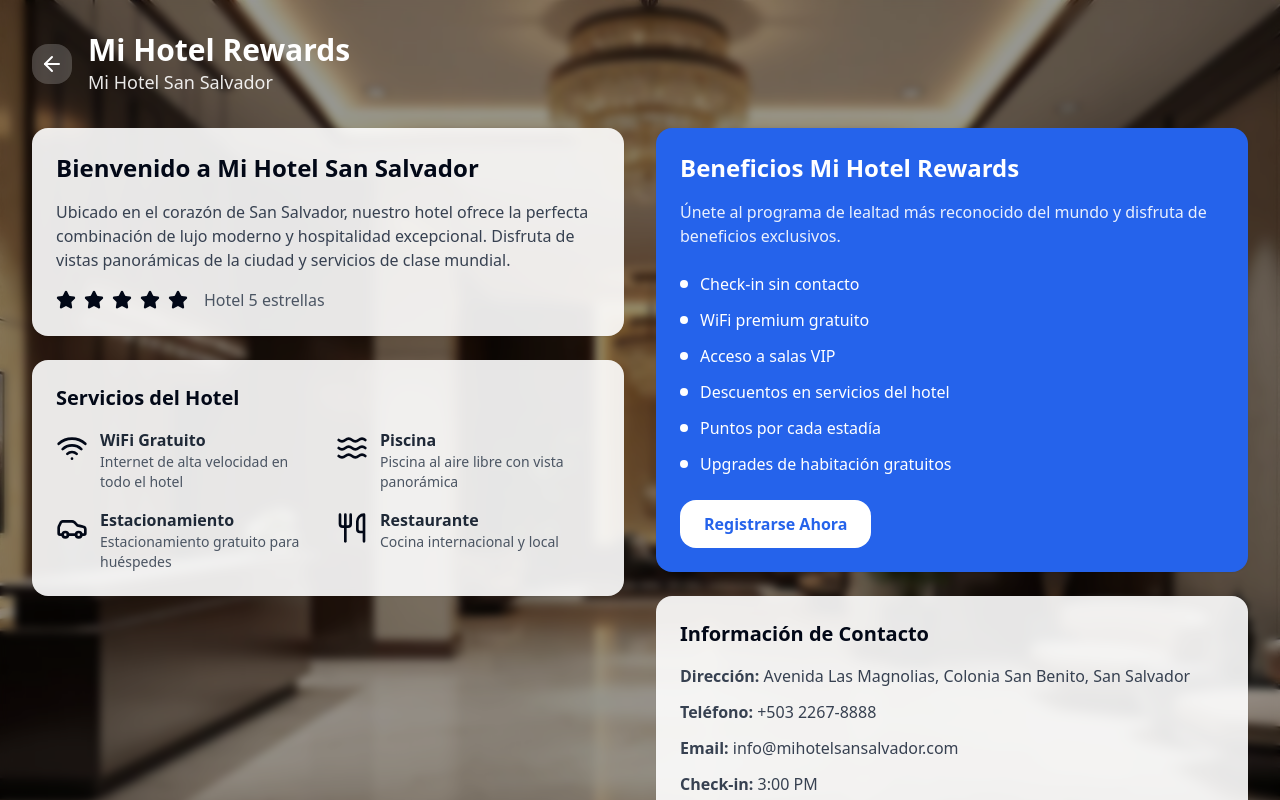
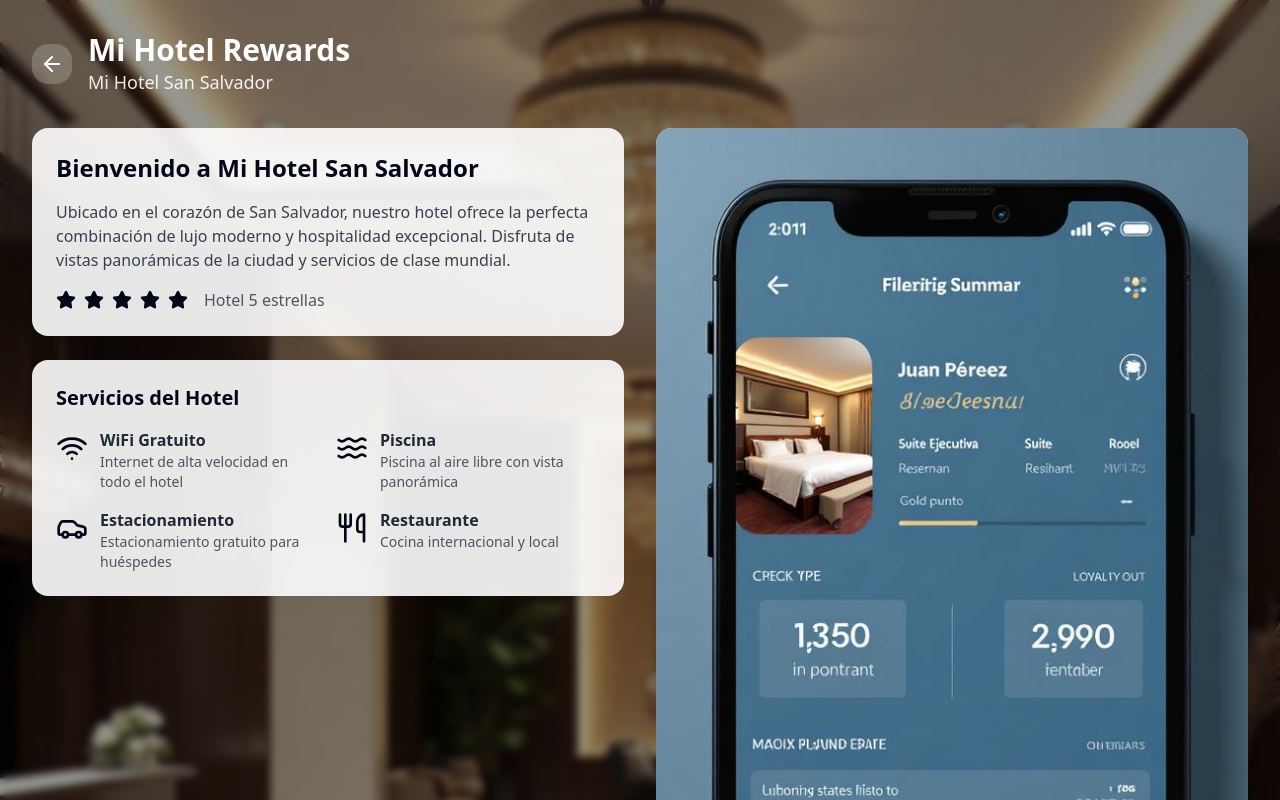
Before and after one commit to carlospena11/tv-app-builder, a React (Vite) app: page /dashboard/hilton-honors in a window 1280 px wide. Shown: the top 800 px of the page. Built offline with nearby package versions, Linux system fonts and the light colour scheme.

Commit message:
Update Mi Hotel Rewards image
Changed the Mi Hotel Rewards image to a placeholder, as requested, with plans to update it later.

```diff
--- a/src/pages/HiltonHonors.tsx
+++ b/src/pages/HiltonHonors.tsx
@@ -2,6 +2,7 @@ import { ArrowLeft, Star, Wifi, Waves, Car, Utensils } from "lucide-react";
 import { Card } from "@/components/ui/card";
 import { useNavigate } from "react-router-dom";
 import hotelLobbyBg from "@/assets/hotel-lobby-bg.jpg";
+import hotelReservationSummary from "@/assets/hotel-reservation-summary.jpg";
 
 const HiltonHonors = () => {
   const navigate = useNavigate();
@@ -102,24 +103,14 @@ const HiltonHonors = () => {
             </Card>
           </div>
 
-          {/* Hilton Honors Benefits */}
+          {/* Reservation Summary */}
           <div className="space-y-6">
-            <Card className="bg-blue-600 text-white border-0 p-6">
-              <h2 className="text-2xl font-bold mb-4">Beneficios Mi Hotel Rewards</h2>
-              <p className="mb-6 opacity-90">
-                Únete al programa de lealtad más reconocido del mundo y disfruta de beneficios exclusivos.
-              </p>
-              <div className="space-y-3">
-                {benefits.map((benefit, index) => (
-                  <div key={index} className="flex items-center gap-3">
-                    <div className="w-2 h-2 bg-white rounded-full" />
-                    <span>{benefit}</span>
-                  </div>
-                ))}
-              </div>
-              <button className="mt-6 bg-white text-blue-600 px-6 py-3 rounded-lg font-semibold hover:bg-gray-100 transition-colors">
-                Registrarse Ahora
-              </button>
+            <Card className="bg-white/95 backdrop-blur-sm border-0 p-0 overflow-hidden">
+              <img
+                src={hotelReservationSummary}
+                alt="Resumen de Reserva y Estado de Cuenta"
+                className="w-full h-auto object-contain"
+              />
             </Card>
 
             <Card className="bg-white/90 backdrop-blur-sm border-0 p-6">
```
Also changed, not shown: src/assets/hotel-reservation-summary.jpg (added).
